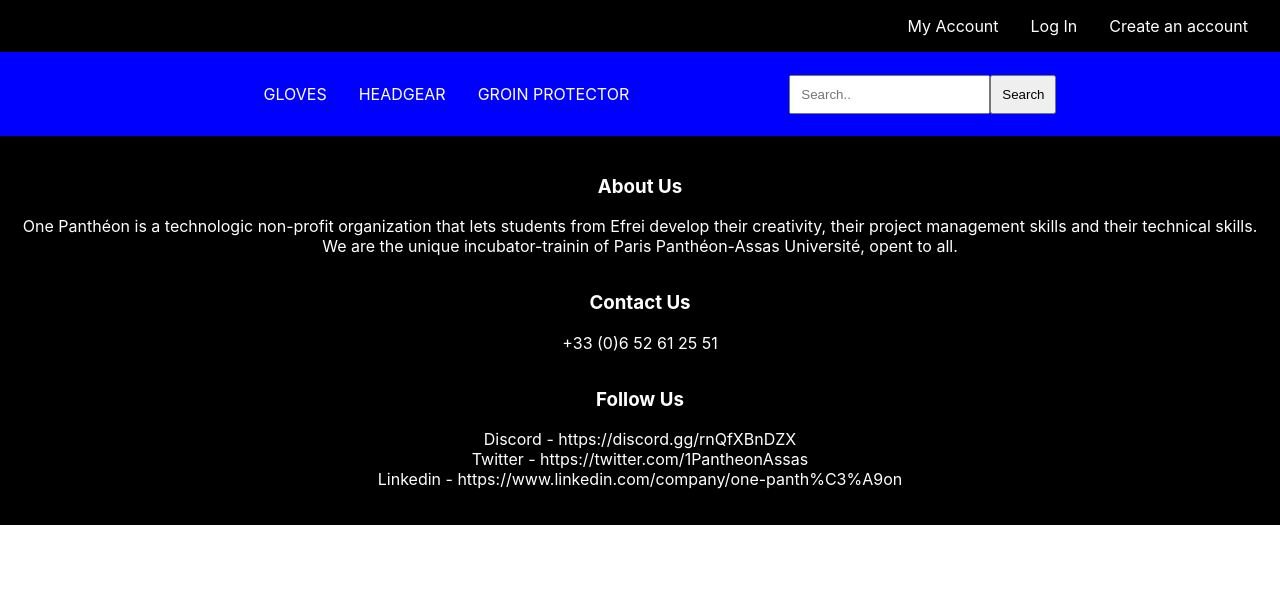
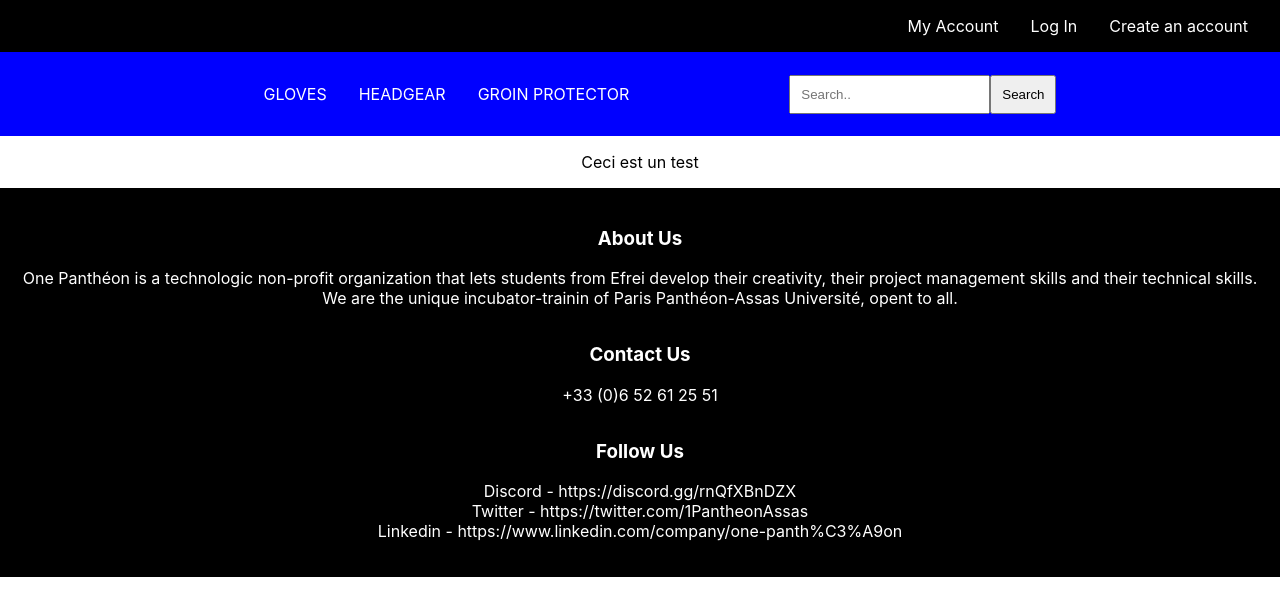
Before and after one commit to ProjectFightShop/fight_shop, a React (Create React App) app: page / in a window 1280 px wide. Shown: the top 616 px of the page. Built offline with nearby package versions, Linux system fonts and the light colour scheme.

Commit message:
Update App.tsx

```diff
--- a/src/App.tsx
+++ b/src/App.tsx
@@ -15,10 +15,10 @@
 		<Router>
 			<div className="App">
 				<Navbar/>
-					<Routes>
-						<Route path="./" element ={<Homepage/>}/>
-						<Route path="/login" element ={<Login/>}/>
-					</Routes>
+				<Routes>
+					<Route path="/" element ={<Homepage/>}/>
+					<Route path="/login" element ={<Login/>}/>
+				</Routes>
 				<Footer/>
 			</div>
 		</Router>
```
